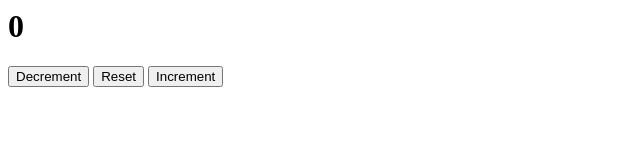
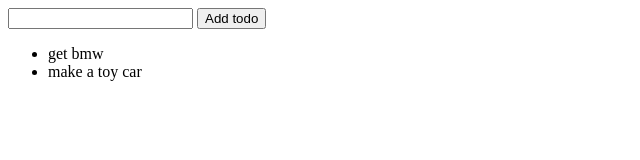
Before and after one commit to edupoly/javascript-level1-projects, a plain HTML site: page counter application.html in a window 1280 px wide. Shown: the whole page, without its empty margins (0-640 px from the left). Drawn offline with Linux system fonts and the light colour scheme.

Commit message:
only basic

```diff
--- a/counter application.html
+++ b/counter application.html
@@ -1,34 +1,27 @@
 <html>
     <head></head>
     <body>
-        <h1 id="counter"></h1>
-        <button onclick="decrementCount()">Decrement</button>
-        <button onclick="resetCounter()">Reset</button>
-        <button onclick="incrementCount()">Increment</button>
+        <input type="text" id="newtodo">
+        <button onclick="addTodo()">Add todo</button>
+        <ul id="todos"></ul>
+        <script>
+            var todolist = ["get bmw",'make a toy car'];
+            function genUI(){
+                document.getElementById("todos").innerHTML='';
+                todolist.forEach(function(todo,i){
+                    var newTodoli = document.createElement("li");
+                    newTodoli.innerHTML=todo;
+                    document.getElementById("todos").appendChild(newTodoli)
+                })
+            }
+            genUI();
+            function addTodo(){
+                var newtodo = document.getElementById("newtodo").value;
+                todolist.push(newtodo);
+                document.getElementById('newtodo').value=''
+                genUI()
+            }
 
-        <script>
-            var count = 0;
-            document.getElementById("counter").innerHTML=count;
-            function incrementCount(){
-                count++;
-                document.getElementById("counter").innerHTML=count;
-            }
-            function decrementCount(){
-                count--;
-                if(count===-1){
-                    alert("Counter cannot be less than ZERO")
-                }
-                else{
-                    document.getElementById("counter").innerHTML=count;
-                }
-            }
-            function resetCounter(){
-                var confirmFlag = confirm("Are you sure to Reset the counter!!! \n counter will start again from ZERO...")
-                if(confirmFlag===true){
-                    count=0;
-                    document.getElementById("counter").innerHTML=count;
-                }
-            }
         </script>
     </body>
 </html>
```
